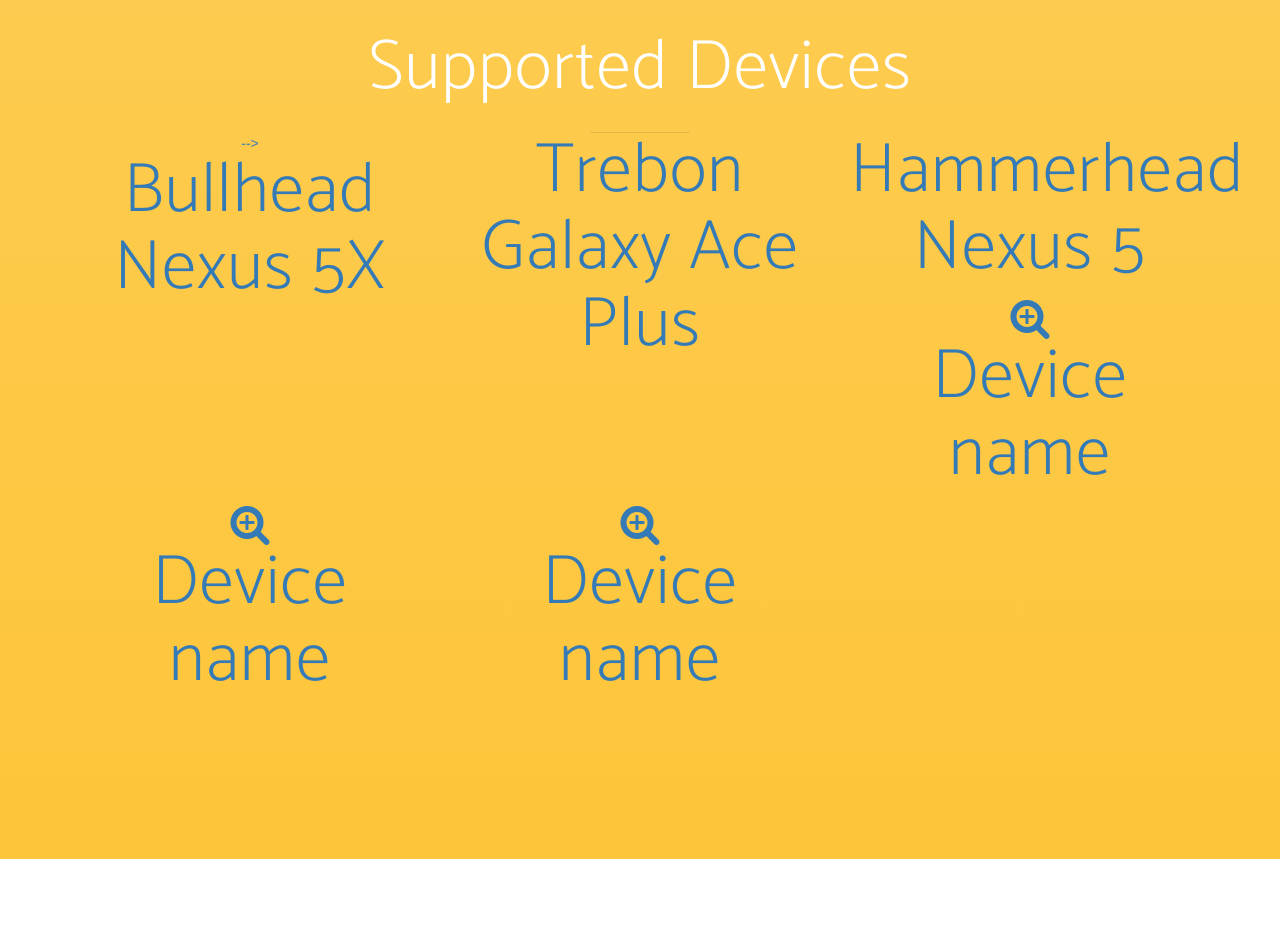
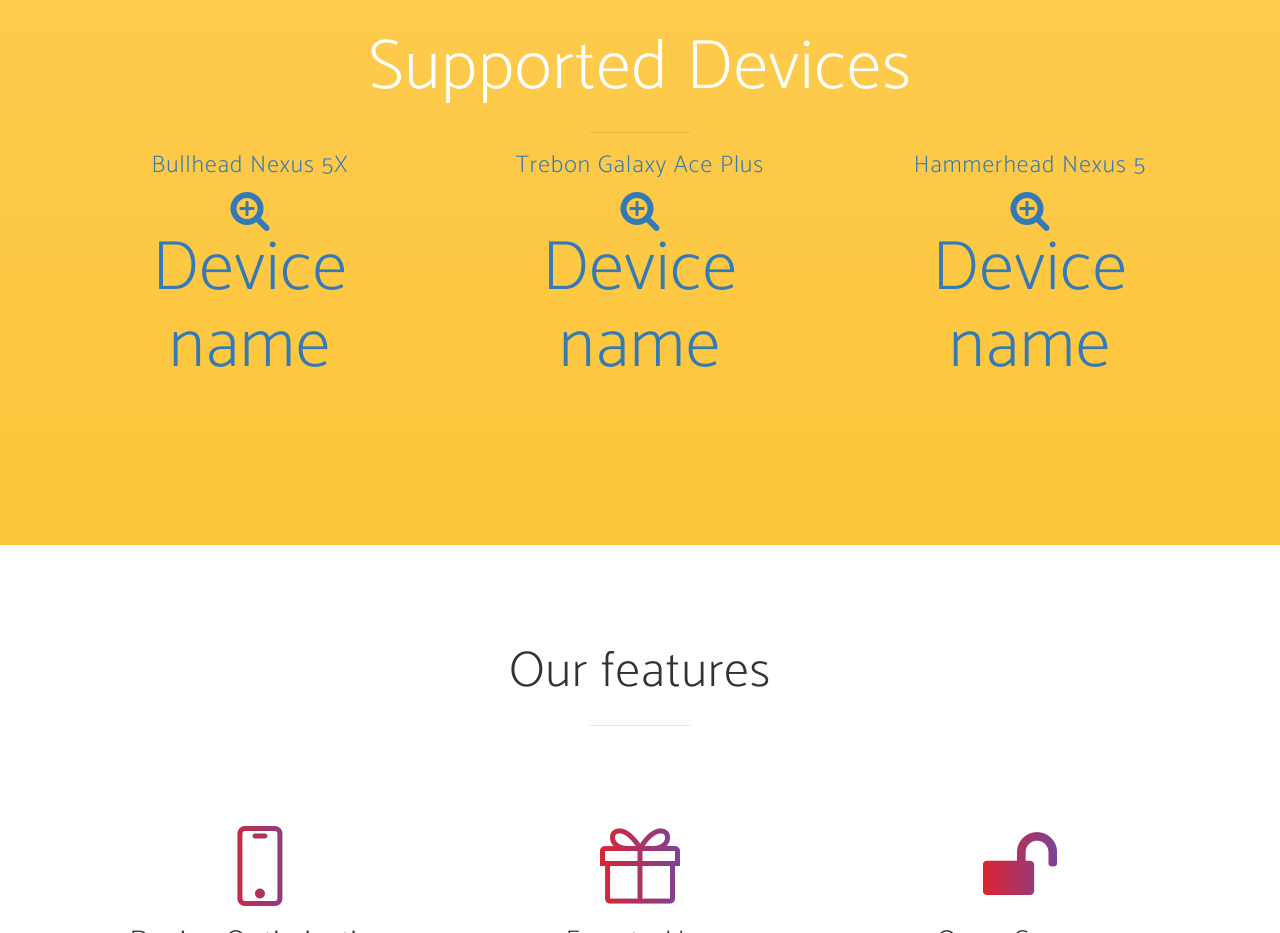
Before and after one commit to Wpa87/dirtydev.github.io, a website: page index.html in a window 1280 px wide. Shown: the part 920-1853 px from the top of the page. Drawn offline with nearby package versions, Linux system fonts and the light colour scheme; a web font is replaced by a local one.

Commit message:
Fix modal

```diff
--- a/index.html
+++ b/index.html
@@ -102,8 +102,8 @@
             <div class="col-sm-4 portfolio-item">
                 <a href="#portfolioModal1" class="portfolio-link" data-toggle="modal">
                     <div class="caption">
-                        <div class="caption-content">-->
-                            <h2>Bullhead Nexus 5X</h2>
+                        <div class="caption-content">
+                            <h3>Bullhead Nexus 5X</h3>
                         </div>
                     </div>
                 </a>
@@ -112,14 +112,18 @@
                 <a href="#portfolioModal2" class="portfolio-link" data-toggle="modal">
                     <div class="caption">
                         <div class="caption-content">
-                            <h2>Trebon Galaxy Ace Plus</h2>
+                            <h3>Trebon Galaxy Ace Plus</h3>
                         </div>
                     </div>
                 </a>
             </div>
             <div class="col-sm-4 portfolio-item">
                 <a href="#portfolioModal3" class="portfolio-link" data-toggle="modal">
-                    <h2>Hammerhead Nexus 5</h2>
+                    <div class="caption">
+                        <div class="caption-content">
+                            <h3>Hammerhead Nexus 5</h3>
+                        </div>
+                    </div>
                 </a>
             </div>
             <div class="col-sm-4 portfolio-item">
```
